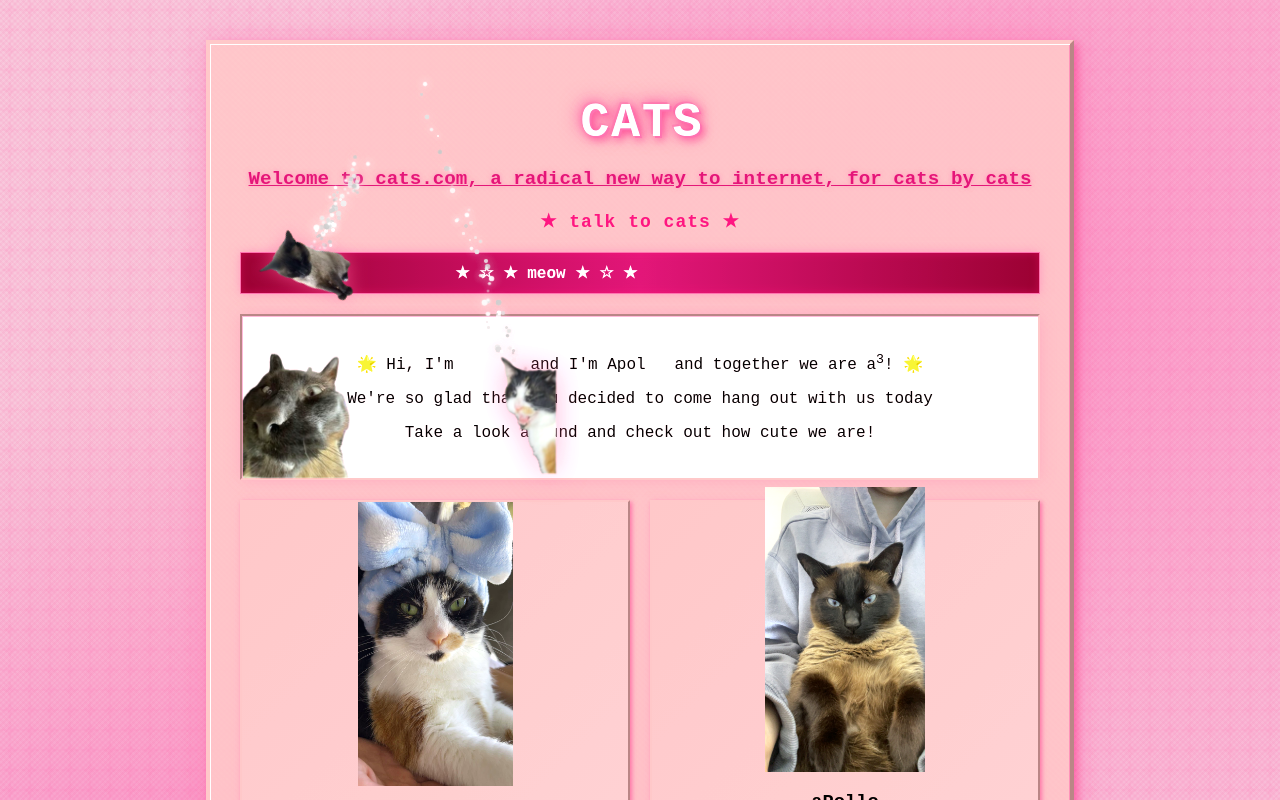
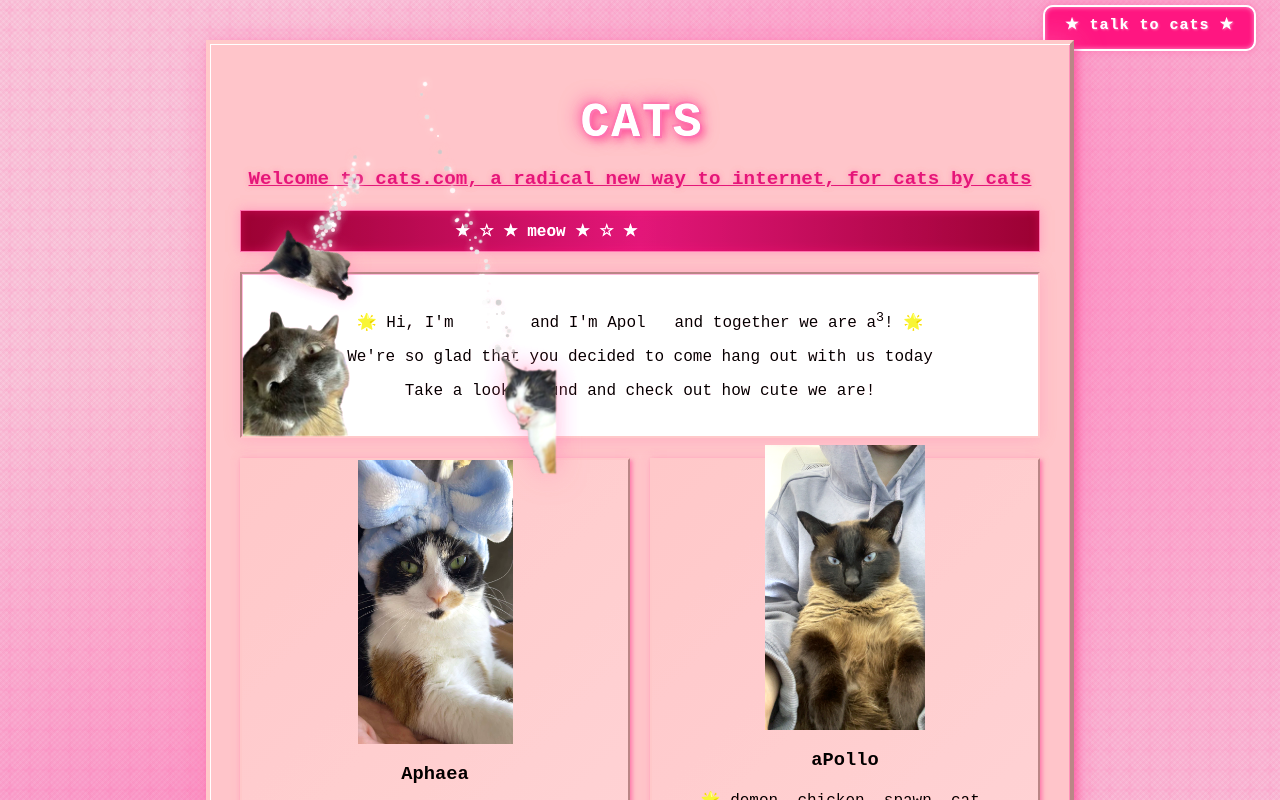
Before and after one commit to w-i-l-l-g/a3baby, a React (Create React App) app: page / in a window 1280 px wide. Shown: the top 800 px of the page. Built offline with nearby package versions, Linux system fonts and the light colour scheme; a web font is replaced by a local one.

Commit message:
mde the talk-to-cats button visually more like a button

```diff
--- a/src/App.css
+++ b/src/App.css
@@ -54,7 +54,7 @@
 .main-content {
   position: relative;
   z-index: 2;
-  background: rgba(255, 182, 193, 0.9);
+  background: #ffb3c2;
   border: 4px outset #ffb6c1;
   margin: 20px auto;
   max-width: 800px;
@@ -329,19 +329,36 @@
 }
 
 .nav-link {
-  margin: 10px 0;
+  margin: 20px 0;
   text-align: center;
+}
+
+.corner-nav {
+  position: fixed;
+  top: 5px;
+  right: 24px; /* Position it further to the right so part of it is under the main content */
+  z-index: 1; /* Lower z-index than main-content (which is 2) */
 }
 
 .talk-cats-link {
   font-family: 'Courier New', monospace;
-  font-size: 18px;
+  font-size: 15px;
   font-weight: bold;
-  color: #ff1493;
+  color: white;
   text-decoration: none;
-  text-shadow: 1px 1px 2px #ffb6c1;
+  text-shadow: 1px 1px 2px #ff69b4;
   letter-spacing: 1px;
   position: relative;
+  background-color: #ff1493;
+  padding: 15px 20px;
+  padding: 8px 20px 15px 20px;
+/* top | right | bottom | left */
+  border-radius: 10px;
+  border: 2px solid #fff;
+  box-shadow: 0 0 10px rgba(255, 105, 180, 0.8),
+              inset 0 0 5px rgba(255, 255, 255, 0.5);
+  display: inline-block;
+  transition: all 0.2s ease;
 }
 
 .talk-cats-link::before {
@@ -353,12 +370,18 @@
 }
 
 .talk-cats-link:hover {
-  color: #c71585;
+  color: white;
+  transform: rotate(2deg) scale(1.05);
+  box-shadow: 0 0 15px rgba(255, 105, 180, 1.0),
+              inset 0 0 10px rgba(255, 255, 255, 0.8);
   animation: sparkleLink 0.5s infinite alternate;
 }
 
 .talk-cats-link:active {
-  color: #8b0040;
+  color: #ffe4e1;
+  transform: rotate(0deg) scale(0.98);
+  box-shadow: 0 0 5px rgba(255, 105, 180, 0.5),
+              inset 0 0 5px rgba(255, 20, 147, 0.5);
 }
 
 @keyframes sparkleLink {
--- a/src/App.js
+++ b/src/App.js
@@ -200,7 +200,7 @@
             top: `${cat.y}px`,
             transform: `rotate(${cat.rotation}deg) scale(${cat.scale})`,
             pointerEvents: 'none',
-            zIndex: 1000,
+            zIndex: 1100, /* Increased to ensure cats fly over button */
             width: '100px',
             height: 'auto',
             filter: 'drop-shadow(0 0 10px rgba(255, 105, 180, 0.5))'
@@ -355,16 +355,17 @@
   return (
     <div className="App">
       <FlyingCats />
+      {!showForm && (
+        <div className="corner-nav">
+          <a href="#" className="talk-cats-link" onClick={(e) => { e.preventDefault(); toggleForm(); }}>talk to cats</a>
+        </div>
+      )}
       {showForm ? (
         <TalkToCatsForm onBack={toggleForm} />
       ) : (
         <div className="main-content">
           <h1 className="glitter-text">cats</h1>
           <p className="subtitle">Welcome to cats.com, a radical new way to internet, for cats by cats</p>
-
-          <div className="nav-link">
-            <a href="#" className="talk-cats-link" onClick={(e) => { e.preventDefault(); toggleForm(); }}>talk to cats</a>
-          </div>
 
           <div className="marquee">
             <div className="marquee-text">
```
